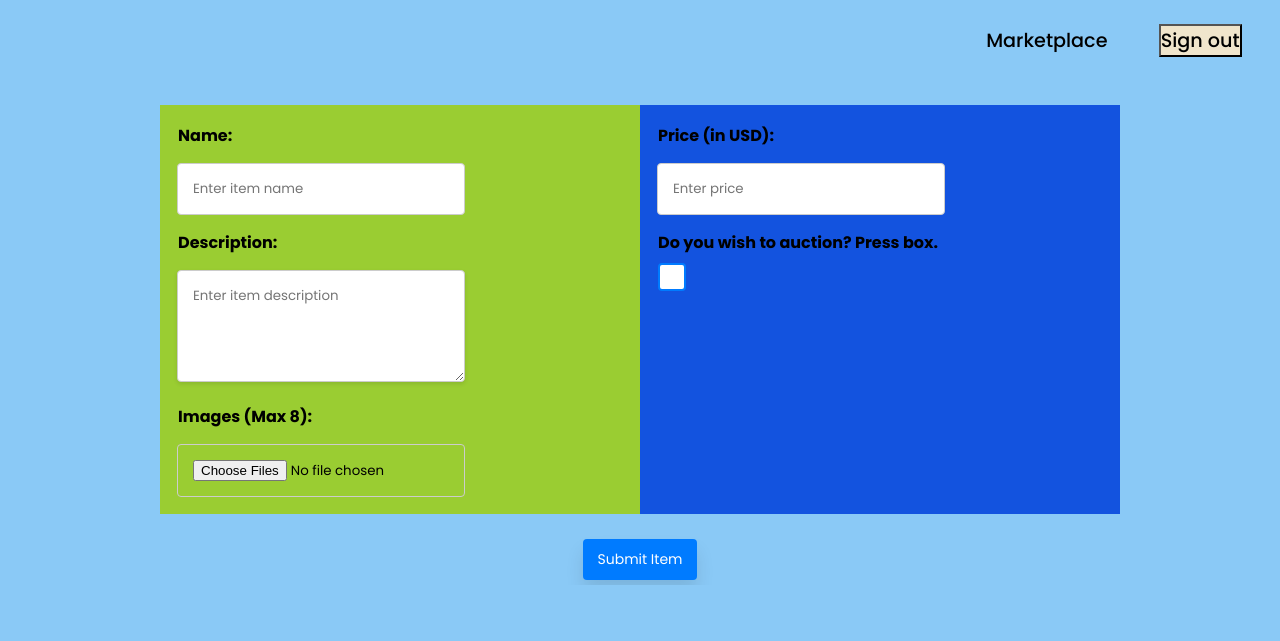
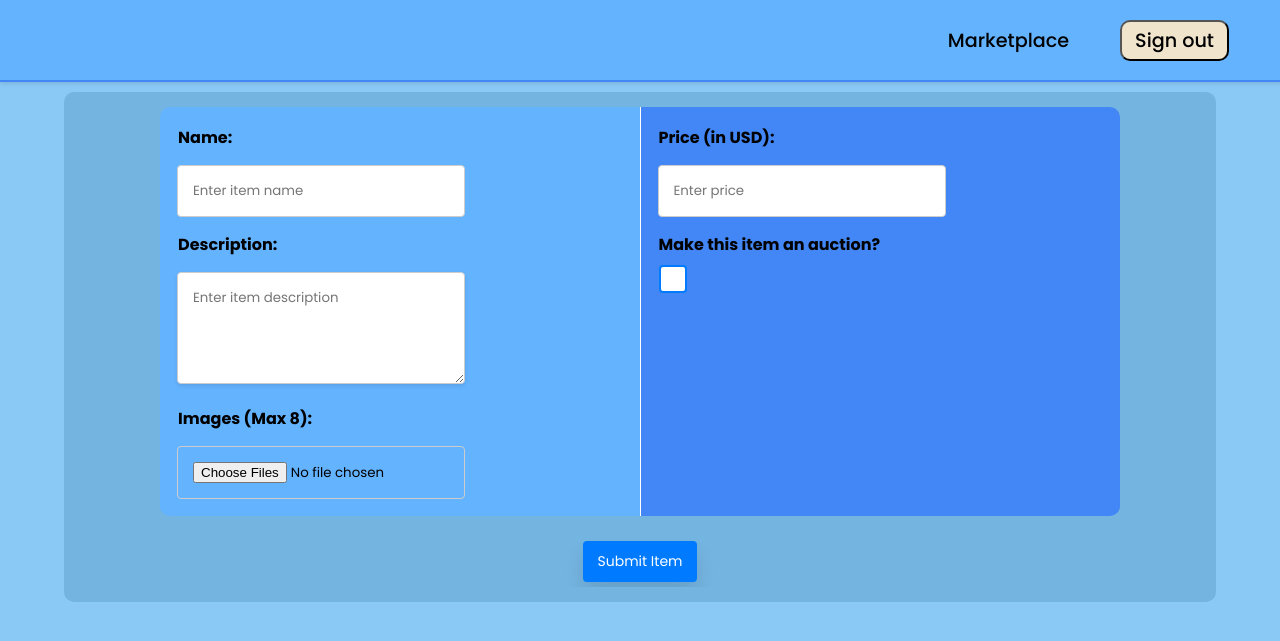
Before and after one commit to lejimene/Talriz, a Django app: page /sell_page/ in a window 1280 px wide. Shown: the top 641 px of the page. Run offline with Django 3.2, Linux system fonts and the light colour scheme; the visitor is signed in with stand-in values (Sample User, id 1).

Commit message:
Sell Page Front End || Dark mode carried over || Looks better in general

```diff
--- a/talriz/front_end/templates/sell_page.html
+++ b/talriz/front_end/templates/sell_page.html
@@ -13,7 +13,7 @@
 
   </head>
 <body>
-    <nav> <!-- Navbar -->
+    <nav class="nav"> <!-- Navbar -->
         <a class="nav_item" id="sell" href="{% url 'marketplace_page' %}">Marketplace</a>
         <form action="{% url 'logout_logic' %}" method="POST" class="nav_item">
           {% csrf_token %}
@@ -44,7 +44,7 @@
                   <input type="number" id="item_price" name="price" min="0" placeholder="Enter price">
 
                   <!-- Auction Section -->
-                  <label for="is_auction" class="auction-label">Do you wish to auction? Press box.</label>
+                  <label for="is_auction" class="auction-label">Make this item an auction?</label>
                   <label class="auction-checkbox">
                       <input type="checkbox" id="is_auction" name="is_auction" onchange="toggleAuctionFields()">
                       <span class="custom-checkbox"></span>
--- a/talriz/static/css/sell_page.css
+++ b/talriz/static/css/sell_page.css
@@ -12,6 +12,20 @@ body {
   overflow-x: hidden;
 }
 
+/* Define custom properties for light mode */
+:root {
+  --background-color-light: #8ac9f6;
+  --background-color-dark: #1e1e1e;
+  --text-color-light: #000;
+  --text-color-dark: #fff;
+  --button-background-light: #64b3ff;
+  --button-background-dark: #444;
+  --button-hover-light: #4287f5;
+  --button-hover-dark: #6f6f6f;
+  --card-background-light: #fff;
+  --card-background-dark: #333;
+}
+
 body,
 .nav_item,
 h1,
@@ -22,7 +36,7 @@ textarea {
   font-family: "Poppins", sans-serif;
 }
 
-nav {
+.nav {
   top: 0;
   width: 100%;
   height: 8vh;
@@ -30,9 +44,12 @@ nav {
   flex-direction: row;
   align-items: center;
   justify-content: flex-end;
-  gap: 4vw;
-  flex-wrap: nowrap;
+  gap: 2vw;
   padding: 1vh 2vw;
+  background-color: var(--button-background-light);
+  position: relative;
+  border-bottom: 2px solid #4287f5;
+  box-shadow: 0 2px 4px rgba(0, 0, 0, 0.1); /* Optional: Add shadow for depth */
 }
 
 /* START OF NAVBAR */
@@ -42,6 +59,10 @@ nav {
   font-weight: 500;
   font-size: 1.2rem; /* Using rem for responsive font size */
   transition: background-color 0.3s ease-in-out, transform 0.3s ease-in-out;
+  margin: 0; /* Reset any default margins */
+  padding: 0.5vh 1vw; /* Optional: Add padding for clickability */
+  text-align: center; /* Center-align text */
+  border-radius: 10px;
 }
 
 #sell,
@@ -189,6 +210,11 @@ h1 {
   margin: 15px;
 }
 
+/* Main Section*/
+.Bottom_Section {
+  border-radius: 10px;
+}
+
 .Item_container {
   margin-left: 5%;
   margin-right: 5%;
@@ -199,6 +225,8 @@ h1 {
   flex-wrap: wrap;
   align-items: center;
   justify-content: center;
+  background-color: #74b4e0;
+  border-radius: 10px;
 }
 
 .Item_container h1 {
@@ -417,9 +445,125 @@ textarea:focus {
 }
 
 .Right_Side {
-  background-color: yellowgreen;
+  background-color: var(--button-background-light);
 }
 
 .Left_Side {
-  background-color: rgb(19, 83, 223);
+  background-color: var(--button-hover-light);
+  border-left: 1px solid white;
 }
+
+.item_image {
+  /*width: 50px;*/
+}
+
+/* Dark mode styles */
+body.dark-mode {
+  background-color: var(--background-color-dark);
+  color: var(--text-color-dark);
+}
+
+button.dark-mode {
+  background-color: var(--button-background-dark);
+  color: var(--text-color-dark);
+}
+
+button.dark-mode:hover {
+  background-color: var(--button-hover-dark);
+}
+
+/* General dark mode styles */
+
+/* Apply dark mode to item containers */
+body.dark-mode .Item_container {
+  background-color: #222; /* Dark background for item container */
+  color: white; /* White text color for items */
+  margin: 0 5vw;
+  width: 90%;
+  display: flex;
+  flex-wrap: wrap;
+  justify-content: center;
+}
+
+/*body.dark-mode .Item {*/
+/*  background-color: #333; !* Dark background for individual items *!*/
+/*  border: 1px solid #444; !* Dark border for items *!*/
+/*  border-radius: 20px; !* Rounded corners for items *!*/
+/*  flex-grow: 0;*/
+/*  width: 25vw;*/
+/*  min-width: 350px;*/
+/*  height: 40vh;*/
+/*  min-height: 550px;*/
+/*  margin: 2vw;*/
+/*  padding: 1vw;*/
+/*  box-shadow: 0 12px 18px rgba(0, 0, 0, 0.1);*/
+/*  display: flex;*/
+/*  flex-direction: column;*/
+/*  justify-content: space-between;*/
+/*}*/
+
+/* Ensure item headings and paragraphs have correct colors */
+body.dark-mode .Item h1,
+body.dark-mode .Item h2,
+body.dark-mode .Item p {
+  color: white; /* White text for headings and paragraphs */
+}
+
+/* Buttons should also change in dark mode */
+body.dark-mode .Item .Button_section button {
+  background-color: #555; /* Dark background for buttons */
+  color: white; /* White text for buttons */
+  border: 1px solid #444; /* Dark border */
+}
+
+/* Dark mode styling for like and contact buttons */
+body.dark-mode .like_button,
+body.dark-mode .Filter_button {
+  background-color: #555;
+  color: white;
+  border: 1px solid #444;
+}
+
+/* Adjust hover effects in dark mode */
+body.dark-mode .Item .Button_section button:hover,
+body.dark-mode .like_button:hover,
+body.dark-mode .Filter_button:hover {
+  background-color: #666; /* Slightly lighter background on hover */
+}
+
+
+body.dark-mode .nav {
+  background-color: var(--button-hover-dark);
+  border-bottom: 2px solid white;
+}
+
+body.dark-mode .Left_Side {
+  background-color: var(--button-hover-dark);
+}
+
+body.dark-mode .Right_Side {
+  background-color: var(--card-background-dark);
+}
+
+body.dark-mode #auction_fields {
+  background-color: var(--card-background-dark);
+  padding: 10px;
+  border-radius: 4px;
+  margin-top: 15px;
+}
+
+body.dark-mode .custom-checkbox {
+  width: 24px;
+  height: 24px;
+  border: 2px solid var(--button-background-dark);
+  border-radius: 4px;
+  display: inline-block;
+  position: relative;
+  background-color: white;
+  transition: background-color 0.3s, border-color 0.3s;
+}
+
+body.dark-mode .auction-checkbox input:checked + .custom-checkbox {
+  background-color: var(--button-background-dark);
+  border-color: var(--button-background-dark);
+}
--- a/talriz/static/js/sell_page.js
+++ b/talriz/static/js/sell_page.js
@@ -75,3 +75,26 @@ document.querySelector("form").addEventListener("submit", combineAuctionDateTime
 // Attach event listeners for auction fields visibility and form validation
 document.getElementById("is_auction").addEventListener("change", toggleAuctionFields);
 document.querySelector("form").addEventListener("submit", validateForm);
+
+document.addEventListener("DOMContentLoaded", () => {
+    const darkModeState = localStorage.getItem("darkmode");
+    if (darkModeState === "disabled") {
+        document.body.classList.add("dark-mode"); // Apply dark mode class
+    }
+    else{
+        document.body.classList.remove("dark-mode"); // Apply dark mode class
+    }
+
+    // Listen for changes to the dark mode state
+    window.addEventListener("storage", (event) => {
+        if (event.key === "darkmode_updated") {
+            const updatedDarkModeState = localStorage.getItem("darkmode");
+            if (updatedDarkModeState === "enabled") {
+                document.body.classList.add("dark-mode");
+            } else {
+                document.body.classList.remove("dark-mode");
+            }
+        }
+    });
+
+});
```
Also changed, not shown: talriz/static/css/marketplace.css (+8 -0 lines), talriz/static/js/marketplace.js (+16 -0 lines).
